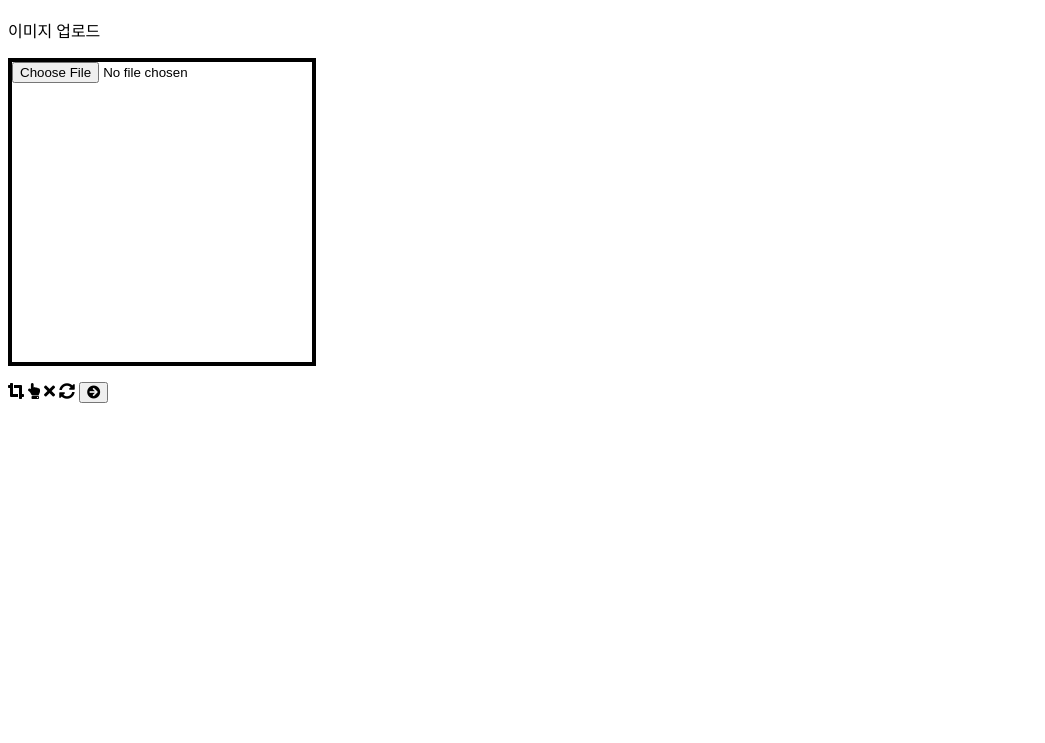
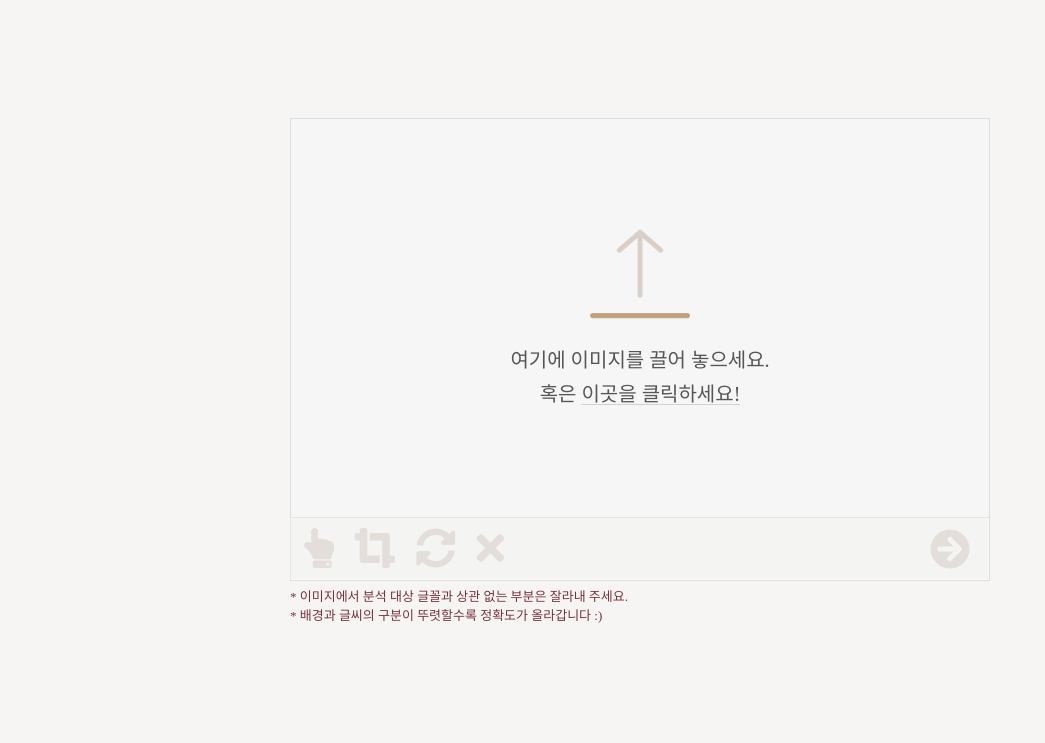
Before and after one commit to wltn716/fonteverywhere, a Django app: page /post_image in a window 1280 px wide. Shown: the part 57-800 px from the top of the page, without its empty margins (0-1045 px from the left). Run offline with Django 3.2, Linux system fonts and the light colour scheme; some libraries are stand-ins or nearby versions; some web fonts are replaced.

Commit message:
post_image 프론트 뚝딱뚝딱

```diff
--- a/gungseo/forms.py
+++ b/gungseo/forms.py
@@ -4,4 +4,4 @@ class UploadFileForm(forms.Form):
 	file = forms.FileField(
 		label="",
 		help_text="",
-		widget=forms.FileInput(attrs={'class': "input_img"}))
+		widget=forms.FileInput())
--- a/gungseo/static/css/gungseo.css
+++ b/gungseo/static/css/gungseo.css
@@ -6,6 +6,22 @@
 @font-face {
 	font-family: 'NotoSerif';
 	src: url(../font/NotoSerif/NotoSerifCJKkr-Regular.otf) format('truetype');
+}
+
+@font-face {
+	font-family: 'NotoSerif-Bold';
+	src: url(../font/NotoSerif/NotoSerifCJKkr-Bold.otf) format('truetype');
+}
+
+@font-face {
+	font-family: 'NotoSerif-SemiBold';
+	src: url(../font/NotoSerif/NotoSerifCJKkr-SemiBold.otf) format('truetype');
+}
+
+
+@font-face {
+	font-family: 'NotoSans';
+	src: url(../font/Noto_Sans_KR/NotoSansKR-Light.otf) format('truetype');
 }
 
 *{
@@ -25,10 +41,20 @@ a{
 	  color: inherit;
 }
 
+section{
+	min-height: 100vh;
+	width: 100vw;
+}
+
+p{
+	margin: 0px;
+}
+
 .vertical_center{
 	display: flex;
 	flex-direction: column;
 	justify-content: center;
+	text-align: center;
 }
 
 .container{
@@ -36,3 +62,55 @@ a{
 	justify-content: space-evenly;
 	flex-wrap: wrap;
 }
+
+.hunminjungum{
+	background: url("../image/index_bg_1.png") no-repeat fixed top;
+	background-size: cover;
+}
+
+.tooltip{
+	position: relative;
+}
+
+.tooltip .tooltiptext {
+    visibility: hidden;
+    width: 53px;
+    background-color: #4a3732cc;
+    color: #eee;
+    text-align: center;
+    border-radius: 6px;
+    padding: 5px 7px;
+
+    /* Position the tooltip */
+    position: absolute;
+    z-index: 1;
+    top: 100%;
+  	left: 0px;
+
+    font-size: 10px;
+    font-family: NotoSerif;
+
+    opacity: 0;
+  	transition: visibility 0s, opacity 0.1s linear;
+}
+
+.tooltip:hover .tooltiptext {
+    visibility: visible;
+    opacity: 1;
+}
+
+.logo_text{
+	height: 40px;
+	width: auto;
+}
+
+.header{
+	min-height: 50px;
+	height: 7vh;
+	padding: 5px 15px;
+	display: flex;
+	justify-content: space-between;
+	align-items: center;
+	font-family: NewGungseo;
+	color: #565656;
+}
--- a/gungseo/static/css/post_image.css
+++ b/gungseo/static/css/post_image.css
@@ -1,14 +1,118 @@
-.input_img{
-	width: 300px;
-	height: 300px;
-	border: 4px solid;
+@import url("gungseo.css");
+
+section{
+	min-height:93vh;
+	background-color: #f7f5f3;
 }
-.preview_wrap{
-  width: 300px;
-  height: 300px;
-  border: 4px solid;
+
+.input_img, .preview_wrap{
+	width: 700px;
+	height: 400px;
+	border: 1.5px solid #ddd;
+	margin: 0px auto;
+	background-color: #f6f6f6;
+	position: relative;
+
 }
+.input_img p:first-child {
+	margin: 0;
+}
+.input_img p {
+	font-family: NotoSerif-SemiBold;
+	margin-bottom: 5px;
+	font-size:20px;
+	color: #565656;
+}
+
+.input_img p:nth-child(4) span {
+	position: relative;
+}
+
+.input_img p:nth-child(4) span:after {
+	content:"";
+	position: absolute;
+	left: 0;
+	bottom: 0;
+	height: 1px;
+	width: 100%;
+	background-color: #dbcfc7;
+}
+
+.input_img img{
+	width: 100px;
+	margin: 0 auto 20px auto;
+}
+
+input[type="file" i]{
+	z-index: 999;
+	opacity: 0;
+	width: 100%;
+	height: 100%;
+	position: absolute;
+	top: 0px;
+	left: 0px;
+	margin-right: auto;
+	margin-left: auto;
+}
+
 .preview_wrap #preview{
-  width: 300px;
-  height: 300px;
+  max-height: 100%;
+  max-width: 100%;
 }
+
+
+div.unblock:after{
+	content: none;
+}
+
+.edit{
+	display: flex;
+	justify-content: space-between;
+	width: 700px;
+	margin: 0 auto;
+	padding: 10px 13px;
+	background-color: rgba(255, 255, 255, 0.64);
+	border: 1.5px solid #ddd;
+	border-top: none;
+	position: relative;
+}
+
+.edit:after{
+	content:"";
+	position: absolute;
+	top: -0.7px;
+	left: -0.7px;
+	width: 100%;
+	height: 100%;
+	z-index: 999;
+	background-color: #eeeeee80;
+}
+
+.edit i{
+	font-size: 40px;
+	color: #dbcfc7;
+}
+
+.edit_tool{
+	display: flex;
+	justify-content: space-between;
+	width: 200px;
+}
+
+.edit_tool .active, .edit i:hover{
+	color: #c89f7c;
+}
+
+.edit button{
+	background-color: transparent;
+	border: none;
+}
+
+.warning{
+	width: 700px;
+	margin: 5px auto 0 auto;
+	text-align: left;
+	font-family: NotoSerif;
+	font-size: 13px;
+	color: #76323f;
+}
--- a/gungseo/templates/gungseo/application.html
+++ b/gungseo/templates/gungseo/application.html
@@ -3,7 +3,6 @@
 <html>
   <head>
     <title>궁서체</title>
-    <link rel=" " href="{% static 'css/gungseo.css' %}">
     <link rel="stylesheet" href="{% static 'css/post_image.css' %}">
 
     <!-- font Awesome -->
@@ -11,7 +10,6 @@
 
     <!-- <script src="https://code.jquery.com/jquery-1.10.2.js"></script> -->
     <script type="text/javascript" src="http://code.jquery.com/jquery-3.1.0.min.js" charset="utf-8"></script>
-
 
     <!-- image crop -->
     <meta http-equiv="Content-type" content="text/html;charset=utf-8">
@@ -29,6 +27,10 @@
 
   </head>
   <body>
+    <div class="header hunminjungum" onclick="location.href='/'">
+        <span><img class="logo_text"src="{% static 'image/logo+text.png' %}" alt="logo+text"></span>
+        <div>김지혜 김혜수 정지수</div>
+    </div>
     {% block content %}
     {% endblock %}
   </body>
--- a/gungseo/templates/gungseo/index.html
+++ b/gungseo/templates/gungseo/index.html
@@ -8,7 +8,7 @@
     <script src="https://code.jquery.com/jquery-1.10.2.js"></script>
   </head>
   <body>
-    <section class="index_sec_1 vertical_center" id ='sec1' align='center'>
+    <section class="index_sec_1 vertical_center hunminjungum" id ='sec1' align='center'>
         <p><span>서체 찾아주는 인공지능 사진검색 서-비스</span></p>
         <div id="main_logo"></div>
         <div class="links">
@@ -23,6 +23,7 @@
         <p><font>궁<font>금해</font>서체</font>는 심층 학습(Deep Learning)을 도입해
 빠르고 정확하게 한글 서체를 식별해주는 한글 서체 정보 서비스 입니다.
 궁금해서체를 통해 쉽고 편리하게 원하는 폰트를 찾아보세요.</p>
+        <br><br>
         <p>폰트검색서비스의 혁명! <font>궁<font>금해</font>서체</font>와 함께하세요.</p>
       </div>
       <div class='quotes fade'><img src="{% static 'image/quote2.png' %}" alt='quote2'/></div>
@@ -60,6 +61,7 @@
         </article>
       </div>
       <div class="button"><a href="#sec1" class="fade">맨 위로 올라가기</a> <a href="/post_image" class="fade">서체 찾으러 가기!</a> </div>
+    </section>
 
 
 
@@ -81,5 +83,7 @@
         }).scroll(); //invoke scroll-handler on page-load
       });
     </script>
+
+
   </body>
 </html>
--- a/gungseo/templates/gungseo/post_image.html
+++ b/gungseo/templates/gungseo/post_image.html
@@ -1,30 +1,56 @@
 {% extends 'gungseo/application.html' %}
+{% load staticfiles %}
 {% block content %}
+<section class="vertical_center">
+  <div class="upload_wrap">
+    <form method="post" action="{% url 'result' %}" enctype="multipart/form-data" novalidate>
+      {% csrf_token %}
+      <div class="input_img vertical_center">
+        {{ form.as_p }}
+        <img src="{% static 'image/up-arrow.png' %}" alt="upload">
+        <p>여기에 이미지를 끌어 놓으세요.</p>
+        <p>혹은 <span>이곳을 클릭하세요!</span></p>
+      </div>
 
-<h2><b>이미지 미리보기</b></h2>
-<div class="upload_wrap">
-	<p class="title">이미지 업로드</p>
-  <form method="post" action={% url 'result' %} enctype="multipart/form-data" novalidate>
-    {% csrf_token %}
-    {{ form.as_p}}
+      <div class="preview_wrap">
+          <img id="preview" />
+      </div>
+
       <div class="hidden_submit">
         <input id="x1" type="hidden" name="x1">
         <input id="y1" type="hidden" name="y1">
         <input id="x2" type="hidden" name="x2">
         <input id="y2" type="hidden" name="y2">
       </div>
-  	<div class="preview_wrap">
-      	<img id="preview" />
+      <div class="icon edit">
+        <div class="edit_tool">
+          <i class="fas fa-hand-point-up tooltip">
+            <span class="tooltiptext">크기조절</span>
+          </i>
+         	<i class="fas fa-crop-alt tooltip">
+            <span class="tooltiptext">자르기</span>
+          </i>
+         	<i class="fas fa-sync-alt tooltip">
+            <span class="tooltiptext">새로고침</span>
+          </i>
+          <i class="fas fa-times tooltip">
+            <span class="tooltiptext">삭제</span>
+          </i>
         </div>
-    <div class="icon">
-     	<i class="fas fa-crop-alt"></i>
-     	<i class="fas fa-hand-point-up"></i>
-     	<i class="fas fa-times"></i>
-     	<i class="fas fa-sync-alt"></i>
-     	<button type="submit"><i class="fas fa-arrow-circle-right"></i></button>
+       	<button type="submit">
+          <i class="fas fa-arrow-circle-right tooltip">
+            <span class="tooltiptext">결과보기</span>
+          </i>
+        </button>
+      </div>
+      <div class="warning">
+        <p>* 이미지에서 분석 대상 글꼴과 상관 없는 부분은 잘라내 주세요.</p>
+        <p>* 배경과 글씨의 구분이 뚜렷할수록 정확도가 올라갑니다 :)</p>
       </div>
     </form>
   </div>
+ </section>
+
 <script type="text/javascript">
   //variable 선언
 	var sel_file, target_image, resize_flag=false, crop_flag=false, upload_flag= false;
@@ -40,24 +66,28 @@
 
 		// image remove
 		$(".fa-times").click(function(){
+      $(".fas").removeClass('active');
+      $(".edit").removeClass('unblock');
       if(crop_flag == true){
         jcrop_api.destroy();
         crop_flag = false;
       }
       if(resize_flag == true){
         $("#preview").resizable('destroy');
-        $("#preview").height(300);
-        $("#preview").width(300);
+        $("#preview").removeAttr('style');
         resize_flag = false;
       }
       $("#preview").removeAttr('src');
-			$(".input_img").val("");
+			$("input[type='file']").val("");
       $(".input_img").show();
       $(".preview_wrap").hide();
       upload_flag = false;
     });
+
     // image resizing
     $(".fa-hand-point-up").click(function(){
+      $(".fas").removeClass('active');
+      $(this).addClass('active');
       if(crop_flag == true){
         crop_flag = false;
         jcrop_api.destroy();
@@ -67,8 +97,11 @@
          handles : 'n,e,s,w',
          containment: ".preview_wrap"});
     });
+
     // image crop
     $(".fa-crop-alt").click(function(){
+      $(".fas").removeClass('active');
+      $(this).addClass('active');
       if(crop_flag == false && upload_flag == true){
         crop_flag = true;
         $("#preview").Jcrop({
@@ -81,9 +114,12 @@
     });
     // image refreshing
     $("#preview").attr("src", target_image);
-    $(".input_img").val(target_image);
+    $("input[type='file']").val(target_image);
+
 
     $(".fa-sync-alt").click(function(){
+      $(".fas").removeClass('active');
+      $(this).addClass('active')
       if(crop_flag == true){
         // 전달하는 x1,x2,y1,y2좌표를 초기화해서 전달하는 방법으로 하기
         $("#x1").val(0);
@@ -95,11 +131,8 @@
       }
       if(resize_flag == true){
         $("#preview").resizable('destroy');
-        $("#preview").height(300).width(300).css({
-           "position" : "relative",
-           "top" : "0px",
-           "left" : "0px"
-        });}
+        $("#preview").removeAttr('style');
+      }
     });
 	})
 
@@ -121,7 +154,7 @@
         $(".preview_wrap").show();
         target_image.onload = function() {
             origin_w = this.width;
-            origin_h = this.height
+            origin_h = this.height;
             $("#x1").val(0);
             $("#y1").val(0);
             $("#x2").val(origin_w);
@@ -133,6 +166,8 @@
 
 
 		});
+    $(".fas").removeClass('active');
+    $(".edit").addClass('unblock');
 	}
 
   function updateCoords(c){
```
Also changed, not shown: gungseo/static/css/index.css (+5 -11 lines), gungseo/static/image/logo+text.png (added), gungseo/static/image/up-arrow.png (added), 6 other files. Lines whose indentation alone changed are shown as unchanged.
